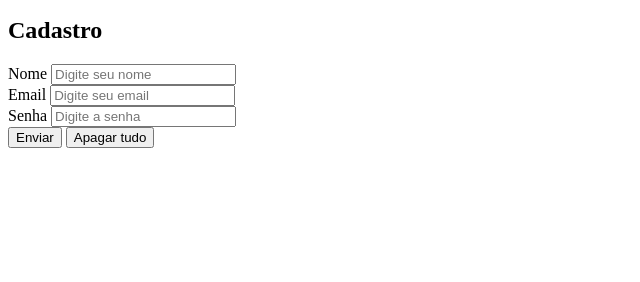
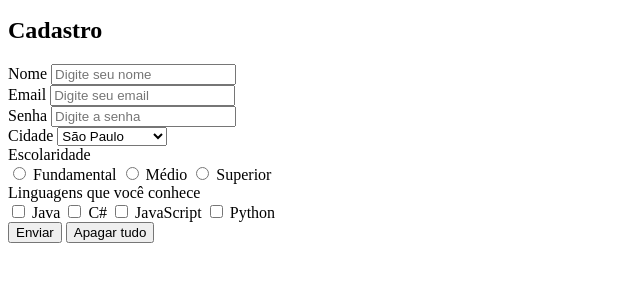
Before and after one commit to EngSoftware-DanielRamos/curso-aulas, a plain HTML site: page aula-formularios/index.html in a window 1280 px wide. Shown: the part 50-332 px from the top of the page, without its empty margins (0-640 px from the left). Drawn offline with Linux system fonts and the light colour scheme.

Commit message:
02 - Formulario

```diff
--- a/aula-formularios/index.html
+++ b/aula-formularios/index.html
@@ -31,6 +31,43 @@
                     <input id="ctrl-password" name="name" type="password" placeholder="Digite a senha" />
                 </div>
 
+                <div>
+                    <label for="ctrl-city">Cidade</label>
+                    <select name="city" id="ctrl-city">
+                        <option value="1">São Paulo</option>
+                        <option value="2">Belo Horizonte</option>
+                        <option value="1">Recife</option>
+                        <option value="1">Porto Alegre</option>
+                    </select>
+                </div>
+
+                <div>
+                    <label for="ctrl-level">Escolaridade</label>
+                    <div id="ctrl-level">
+                        <input type="radio" name="level" id="ctrl-level-1">
+                        <label for="ctrl-level-1">Fundamental</label>
+                        <input type="radio" name="level" id="ctrl-level-2">
+                        <label for="ctrl-level-2">Médio</label>
+                        <input type="radio" name="level" id="ctrl-level-3">
+                        <label for="ctrl-level-3">Superior</label>
+                    </div>
+                </div>
+
+                <div>
+                    <label for="ctrl-languages">Linguagens que você conhece</label>
+                    <div id="ctrl-languages">
+                        <input id="ctrl-languages-java" name="language1" type="checkbox">
+                        <label for="ctrl-languages-java">Java</label>
+                        <input id="ctrl-languages-csharp" name="language2" type="checkbox">
+                        <label for="ctrl-languages-csharp">C#</label>
+                        <input id="ctrl-languages-js" name="language3" type="checkbox">
+                        <label for="ctrl-languages-js">JavaScript</label>
+                        <input id="ctrl-languages-python" name="language4" type="checkbox">
+                        <label for="ctrl-languages-python">Python</label>
+
+                    </div>
+                </div>
+
                 <input type="submit" value="Enviar" />
                 <input type="reset" value="Apagar tudo">
             </form>
```
